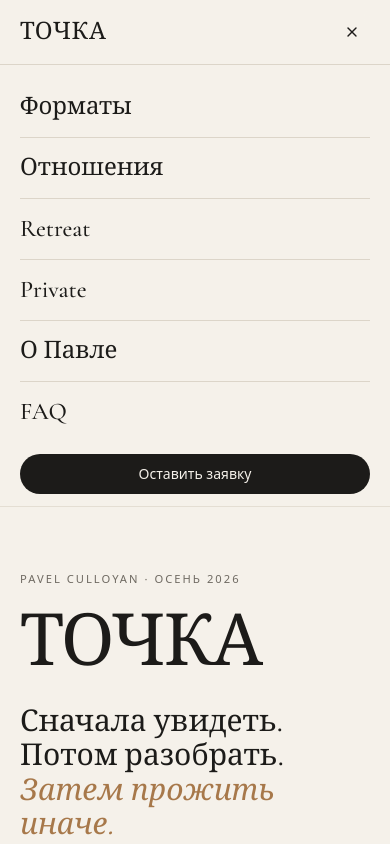
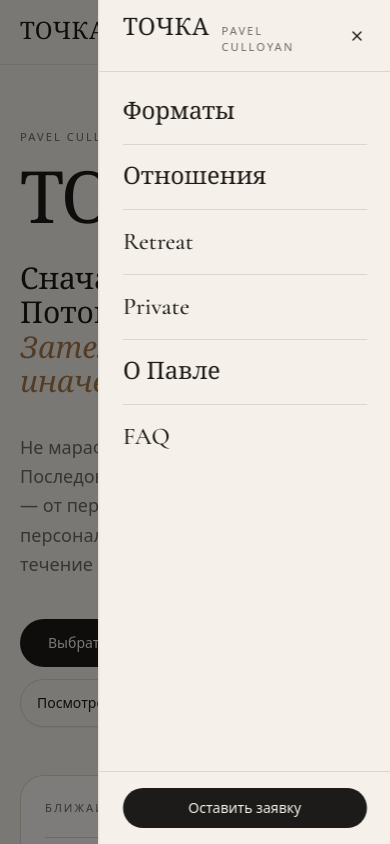
Before and after one commit to ayaz-js/culloyan, a React (Vite) app: page / in a window 390 px wide. Both pictures are taken after a click on the button "Открыть меню". Shown: the top 844 px of the page. Built offline with nearby package versions, Linux system fonts and the light colour scheme.

Commit message:
feat: add drawer for mobile screen

```diff
--- a/package.json
+++ b/package.json
@@ -23,7 +23,8 @@
     "react-dom": "^19.2.8",
     "tailwind-merge": "^3.7.0",
     "tailwindcss": "^4.3.3",
-    "tw-animate-css": "^1.4.0"
+    "tw-animate-css": "^1.4.0",
+    "vaul": "^1.1.2"
   },
   "devDependencies": {
     "@eslint/js": "^10.0.1",
--- a/src/components/site/header.tsx
+++ b/src/components/site/header.tsx
@@ -1,17 +1,44 @@
-import { useState } from 'react'
+import { useRef, useState } from 'react'
 import { MenuIcon, XIcon } from 'lucide-react'
 import { Button } from '@/components/ui/button'
+import {
+  Drawer,
+  DrawerClose,
+  DrawerContent,
+  DrawerDescription,
+  DrawerFooter,
+  DrawerHeader,
+  DrawerTitle,
+  DrawerTrigger,
+} from '@/components/ui/drawer'
 import { nav } from '@/data/content'
 import { WhatsAppButton } from './whatsapp-button'
 import { Container } from './primitives'
 
 export function Header() {
   const [open, setOpen] = useState(false)
+  // Якорь, к которому прокрутить после закрытия меню.
+  // Пока drawer открыт, vaul блокирует скролл страницы — поэтому скроллим уже после анимации закрытия.
+  const pendingHash = useRef<string | null>(null)
+
+  const goTo = (href: string) => (event: React.MouseEvent<HTMLAnchorElement>) => {
+    event.preventDefault()
+    pendingHash.current = href
+    setOpen(false)
+  }
+
+  const handleAnimationEnd = (isOpen: boolean) => {
+    if (isOpen || !pendingHash.current) return
+    const href = pendingHash.current
+    pendingHash.current = null
+    document.querySelector(href)?.scrollIntoView({ behavior: 'smooth' })
+    history.replaceState(null, '', href)
+  }
 
   return (
     <header className="sticky top-0 z-40 border-b border-border/70 bg-background/85 backdrop-blur-md">
       <Container className="flex h-16 items-center justify-between gap-6">
-        <a href="#top" className="flex items-baseline gap-3" onClick={() => setOpen(false)}>
+        <a href="#top" className="flex items-baseline gap-3">
           <span className="font-serif text-2xl leading-none tracking-wide">ТОЧКА</span>
           <span className="eyebrow hidden text-muted-foreground sm:inline">Pavel Culloyan</span>
         </a>
@@ -32,43 +59,74 @@ export function Header() {
           <WhatsAppButton place="header" className="hidden rounded-full px-5 sm:inline-flex">
             Оставить заявку
           </WhatsAppButton>
+
+          <Drawer
+            direction="right"
+            open={open}
+            onOpenChange={setOpen}
+            onAnimationEnd={handleAnimationEnd}
+          >
+            <DrawerTrigger asChild>
               <Button
                 variant="ghost"
                 size="icon"
                 className="rounded-full lg:hidden"
-            aria-label={open ? 'Закрыть меню' : 'Открыть меню'}
-            aria-expanded={open}
-            onClick={() => setOpen((isOpen) => !isOpen)}
+                aria-label="Открыть меню"
               >
-            {open ? <XIcon /> : <MenuIcon />}
+                <MenuIcon />
               </Button>
+            </DrawerTrigger>
+
+            <DrawerContent className="lg:hidden">
+              <DrawerHeader className="flex-row items-center justify-between border-b border-border px-6 py-4">
+                <div className="flex items-baseline gap-3">
+                  <DrawerTitle className="font-serif text-2xl leading-none font-normal tracking-wide">
+                    ТОЧКА
+                  </DrawerTitle>
+                  <DrawerDescription className="eyebrow">Pavel Culloyan</DrawerDescription>
                 </div>
-      </Container>
+                <DrawerClose asChild>
+                  <Button
+                    variant="ghost"
+                    size="icon"
+                    className="-mr-2 rounded-full"
+                    aria-label="Закрыть меню"
+                  >
+                    <XIcon />
+                  </Button>
+                </DrawerClose>
+              </DrawerHeader>
 
-      {open && (
-        <div className="border-t border-border lg:hidden">
-          <Container className="flex flex-col py-3">
+              <nav
+                className="flex flex-1 flex-col overflow-y-auto px-6 py-2"
+                aria-label="Мобильная навигация"
+              >
                 {nav.map((item) => (
                   <a
                     key={item.href}
                     href={item.href}
-                onClick={() => setOpen(false)}
-                className="hairline py-3.5 font-serif text-2xl first:border-t-0"
+                    onClick={goTo(item.href)}
+                    className="hairline py-4 font-serif text-2xl transition-colors first:border-t-0 hover:text-muted-foreground"
                   >
                     {item.label}
                   </a>
                 ))}
+              </nav>
+
+              <DrawerFooter className="border-t border-border px-6 pt-4 pb-[max(1rem,env(safe-area-inset-bottom))]">
                 <WhatsAppButton
                   place="mobile-menu"
-              className="mt-3 rounded-full sm:hidden"
+                  className="rounded-full"
                   size="lg"
                   onClick={() => setOpen(false)}
                 >
                   Оставить заявку
                 </WhatsAppButton>
+              </DrawerFooter>
+            </DrawerContent>
+          </Drawer>
+        </div>
       </Container>
-        </div>
-      )}
     </header>
   )
 }
--- /dev/null
+++ b/src/components/ui/drawer.tsx
@@ -0,0 +1,122 @@
+import * as React from 'react'
+import { Drawer as DrawerPrimitive } from 'vaul'
+
+import { cn } from '@/lib/utils'
+
+function Drawer({ ...props }: React.ComponentProps<typeof DrawerPrimitive.Root>) {
+  return <DrawerPrimitive.Root data-slot="drawer" {...props} />
+}
+
+function DrawerTrigger({ ...props }: React.ComponentProps<typeof DrawerPrimitive.Trigger>) {
+  return <DrawerPrimitive.Trigger data-slot="drawer-trigger" {...props} />
+}
+
+function DrawerPortal({ ...props }: React.ComponentProps<typeof DrawerPrimitive.Portal>) {
+  return <DrawerPrimitive.Portal data-slot="drawer-portal" {...props} />
+}
+
+function DrawerClose({ ...props }: React.ComponentProps<typeof DrawerPrimitive.Close>) {
+  return <DrawerPrimitive.Close data-slot="drawer-close" {...props} />
+}
+
+function DrawerOverlay({
+  className,
+  ...props
+}: React.ComponentProps<typeof DrawerPrimitive.Overlay>) {
+  return (
+    <DrawerPrimitive.Overlay
+      data-slot="drawer-overlay"
+      className={cn(
+        'fixed inset-0 z-50 bg-black/50 data-[state=closed]:animate-out data-[state=closed]:fade-out-0 data-[state=open]:animate-in data-[state=open]:fade-in-0',
+        className,
+      )}
+      {...props}
+    />
+  )
+}
+
+function DrawerContent({
+  className,
+  children,
+  ...props
+}: React.ComponentProps<typeof DrawerPrimitive.Content>) {
+  return (
+    <DrawerPortal data-slot="drawer-portal">
+      <DrawerOverlay />
+      <DrawerPrimitive.Content
+        data-slot="drawer-content"
+        className={cn(
+          'group/drawer-content fixed z-50 flex h-auto flex-col bg-background',
+          'data-[vaul-drawer-direction=top]:inset-x-0 data-[vaul-drawer-direction=top]:top-0 data-[vaul-drawer-direction=top]:mb-24 data-[vaul-drawer-direction=top]:max-h-[80vh] data-[vaul-drawer-direction=top]:rounded-b-lg data-[vaul-drawer-direction=top]:border-b',
+          'data-[vaul-drawer-direction=bottom]:inset-x-0 data-[vaul-drawer-direction=bottom]:bottom-0 data-[vaul-drawer-direction=bottom]:mt-24 data-[vaul-drawer-direction=bottom]:max-h-[80vh] data-[vaul-drawer-direction=bottom]:rounded-t-lg data-[vaul-drawer-direction=bottom]:border-t',
+          'data-[vaul-drawer-direction=right]:inset-y-0 data-[vaul-drawer-direction=right]:right-0 data-[vaul-drawer-direction=right]:w-3/4 data-[vaul-drawer-direction=right]:border-l data-[vaul-drawer-direction=right]:sm:max-w-sm',
+          'data-[vaul-drawer-direction=left]:inset-y-0 data-[vaul-drawer-direction=left]:left-0 data-[vaul-drawer-direction=left]:w-3/4 data-[vaul-drawer-direction=left]:border-r data-[vaul-drawer-direction=left]:sm:max-w-sm',
+          className,
+        )}
+        {...props}
+      >
+        <div className="mx-auto mt-4 hidden h-2 w-[100px] shrink-0 rounded-full bg-muted group-data-[vaul-drawer-direction=bottom]/drawer-content:block" />
+        {children}
+      </DrawerPrimitive.Content>
+    </DrawerPortal>
+  )
+}
+
+function DrawerHeader({ className, ...props }: React.ComponentProps<'div'>) {
+  return (
+    <div
+      data-slot="drawer-header"
+      className={cn(
+        'flex flex-col gap-0.5 p-4 group-data-[vaul-drawer-direction=bottom]/drawer-content:text-center group-data-[vaul-drawer-direction=top]/drawer-content:text-center md:gap-1.5 md:text-left',
+        className,
+      )}
+      {...props}
+    />
+  )
+}
+
+function DrawerFooter({ className, ...props }: React.ComponentProps<'div'>) {
+  return (
+    <div
+      data-slot="drawer-footer"
+      className={cn('mt-auto flex flex-col gap-2 p-4', className)}
+      {...props}
+    />
+  )
+}
+
+function DrawerTitle({ className, ...props }: React.ComponentProps<typeof DrawerPrimitive.Title>) {
+  return (
+    <DrawerPrimitive.Title
+      data-slot="drawer-title"
+      className={cn('font-semibold text-foreground', className)}
+      {...props}
+    />
+  )
+}
+
+function DrawerDescription({
+  className,
+  ...props
+}: React.ComponentProps<typeof DrawerPrimitive.Description>) {
+  return (
+    <DrawerPrimitive.Description
+      data-slot="drawer-description"
+      className={cn('text-sm text-muted-foreground', className)}
+      {...props}
+    />
+  )
+}
+
+export {
+  Drawer,
+  DrawerPortal,
+  DrawerOverlay,
+  DrawerTrigger,
+  DrawerClose,
+  DrawerContent,
+  DrawerHeader,
+  DrawerFooter,
+  DrawerTitle,
+  DrawerDescription,
+}
```
Also changed, not shown: 1 other file (tests, documents, lock files or other folders). Lines whose indentation alone changed are shown as unchanged.
